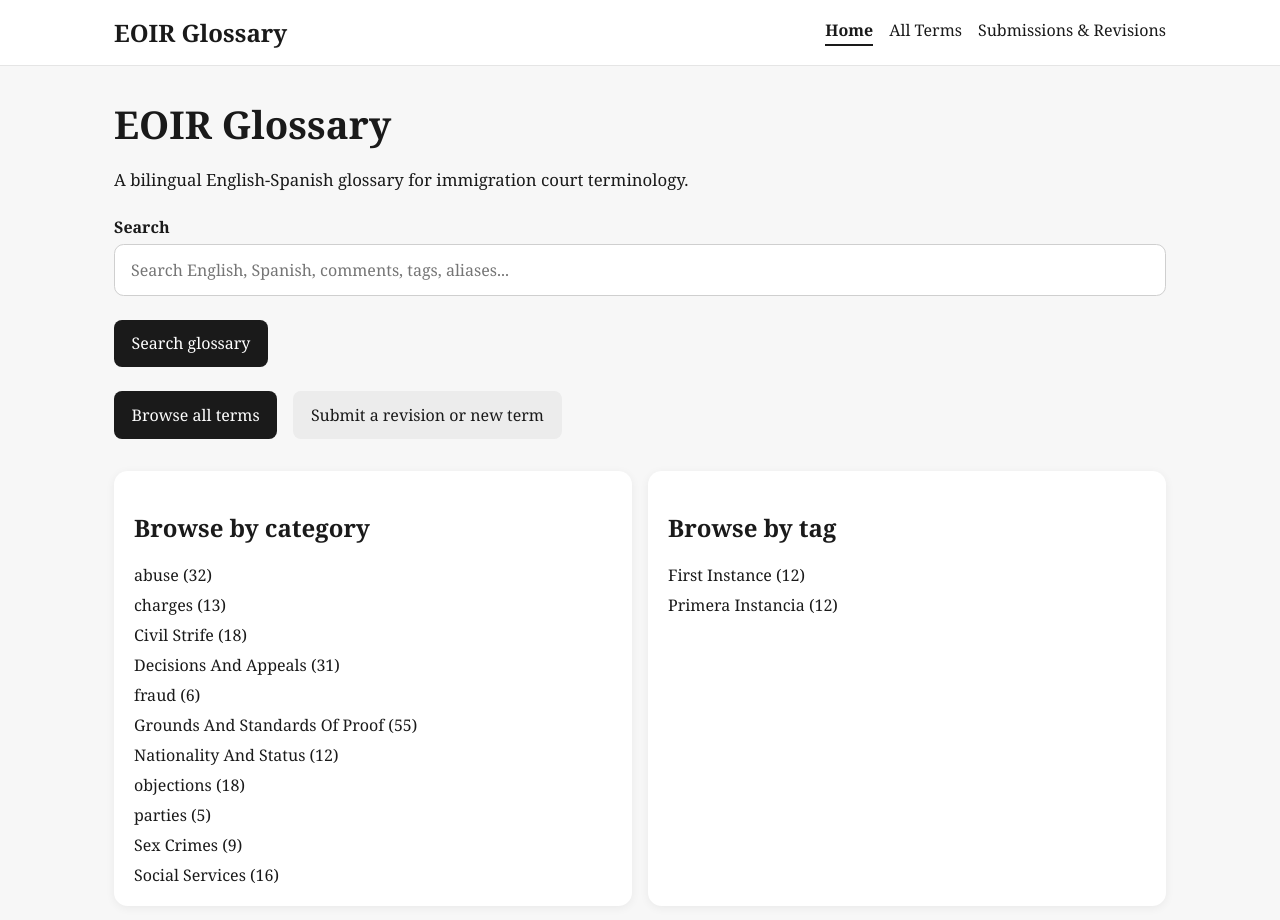
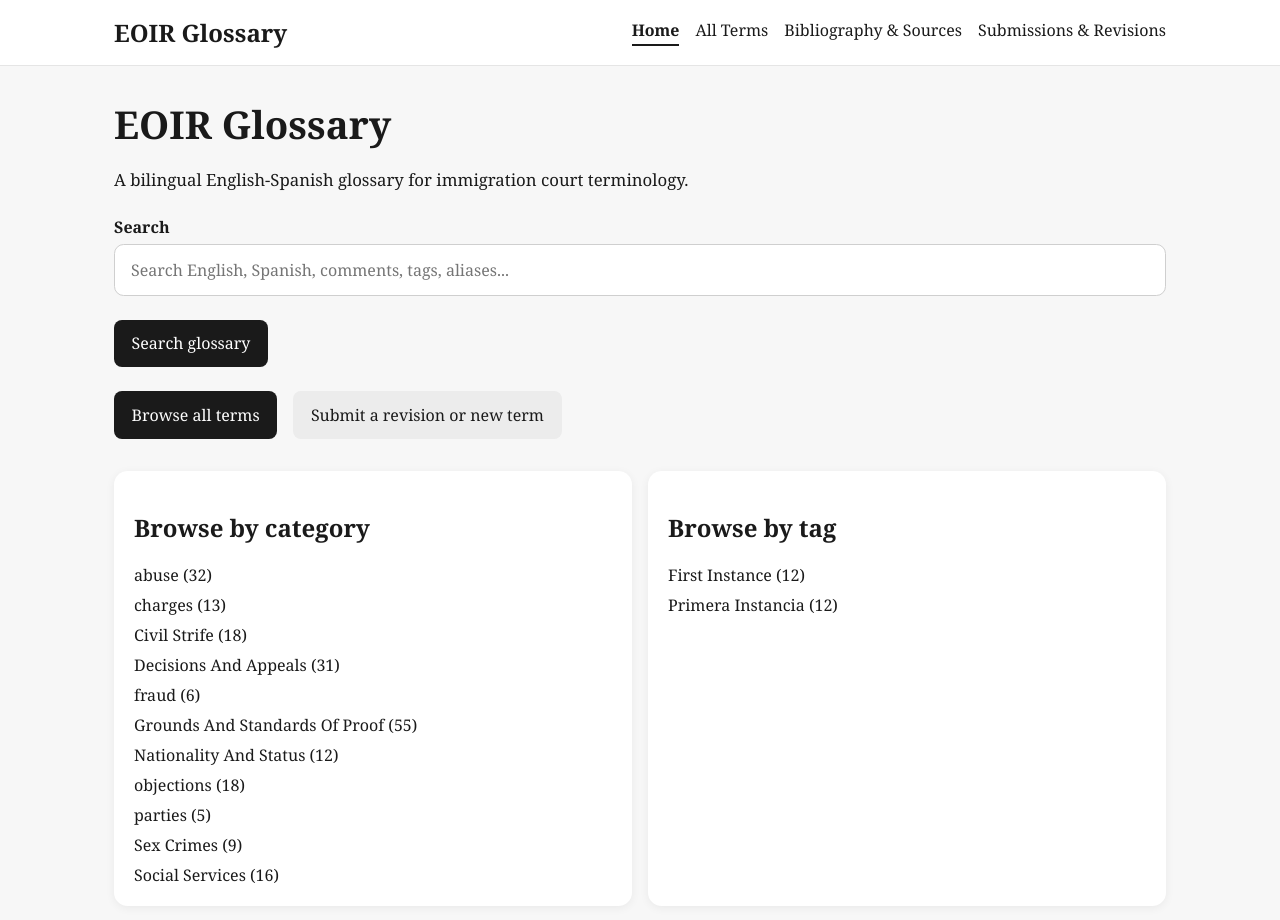
Before and after one commit to mapachurro/eoir-glossary, a React (Vite) app: page / in a window 1280 px wide. Shown: the top 920 px of the page. Built offline with nearby package versions, Linux system fonts and the light colour scheme.

Commit message:
Add an about section to the homepage, and a sources and bibliography page

```diff
--- a/src/components/Layout.jsx
+++ b/src/components/Layout.jsx
@@ -16,6 +16,9 @@ export default function Layout() {
             <NavLink to="/terms">
               All Terms
             </NavLink>
+            <NavLink to="/sources">
+              Bibliography & Sources
+            </NavLink>
             <NavLink to="/submissions">
               Submissions & Revisions
             </NavLink>
```
